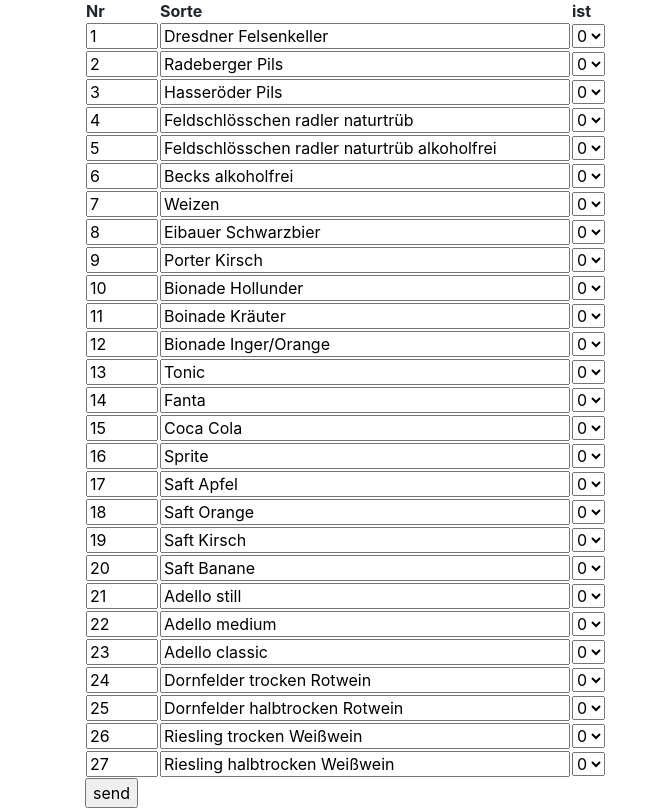
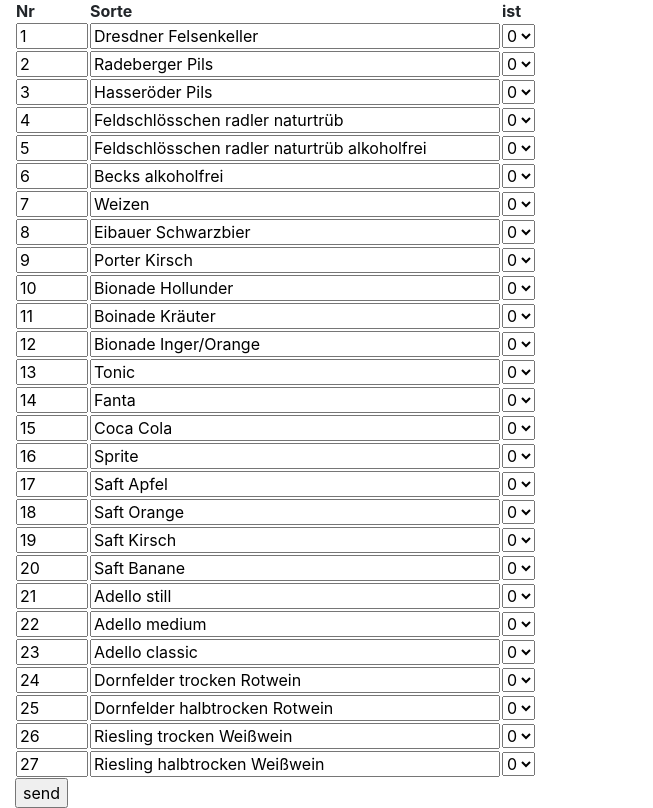
Before and after one commit to peterman/lager, a PHP site: page / in a window 1280 px wide. Shown: the part 56-864 px from the top of the page, without its empty margins (0-653 px from the left). Run offline with PHP 8.4, Linux system fonts and the light colour scheme.

Commit message:
Update index.php

```diff
--- a/index.php
+++ b/index.php
@@ -62,7 +62,7 @@
 
 
 
-	<div role="main" class="container">
+	<div role="main" class="container-fluid">
 
                     <table id="myTable">
                         <tr>
```
